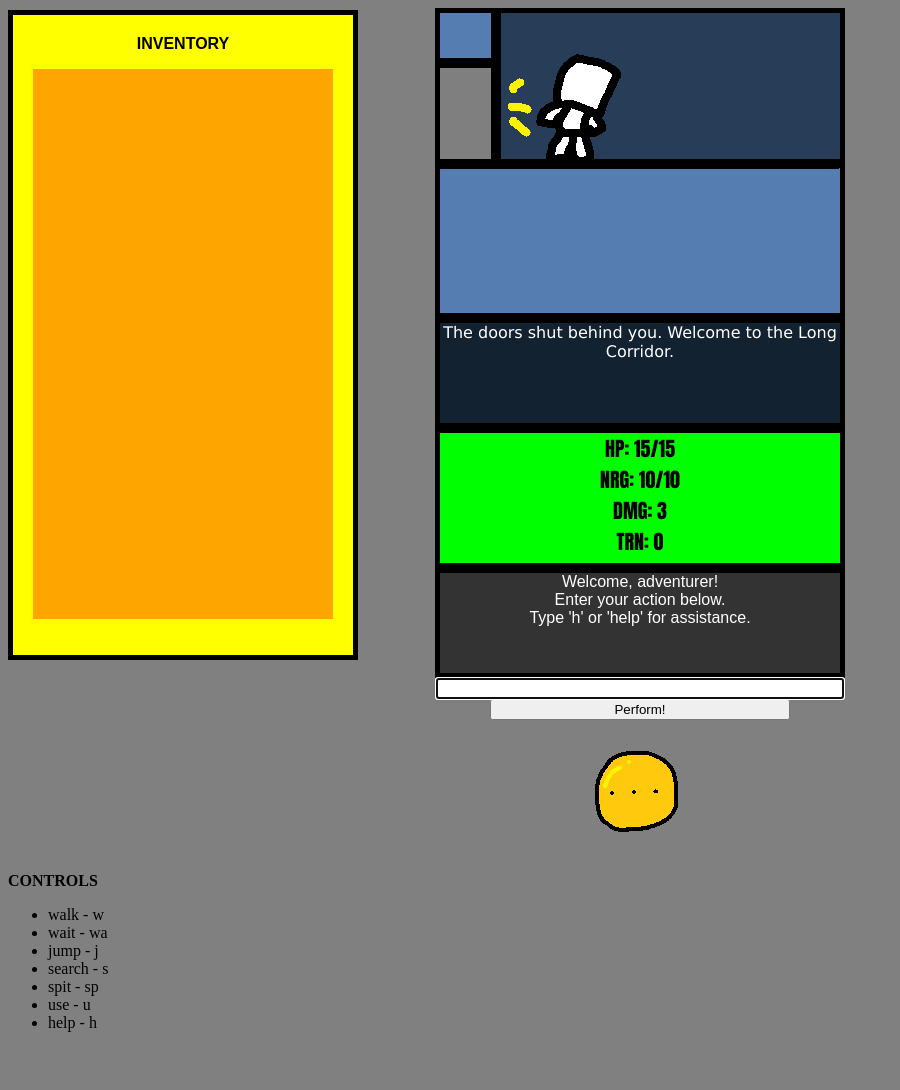
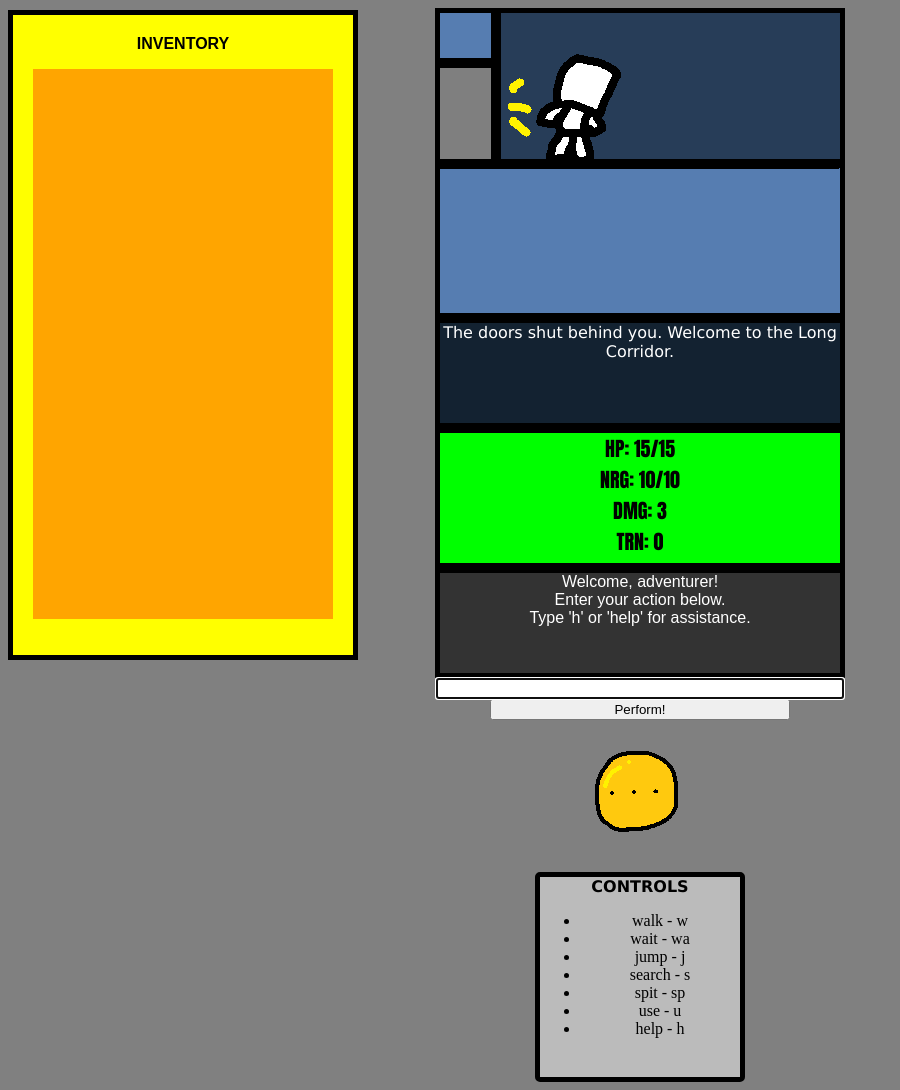
Before and after one commit to neonroad/TLC, a plain HTML site: page index.html in a window 1280 px wide. Shown: the whole page, without its empty margins (0-900 px from the left). Before the commit the page ends 1048 px from the top, so only its background shows below. Drawn offline with Linux system fonts and the light colour scheme.

Commit message:
Changed Controls Panel
Made it more clear

```diff
--- a/index.html
+++ b/index.html
@@ -27,9 +27,9 @@
     </div>
   </div>
 
-  <div ="helpPanel">
+  <div id="helpPanel">
+    <strong><span>CONTROLS</span></strong>
     <div id="controls">
-      <strong>CONTROLS</strong>
       <ul id="controlList">
       <li>walk - w</li>
       <li>wait - wa</li>
--- a/style.css
+++ b/style.css
@@ -86,3 +86,15 @@ body{
   display:block;
   margin:auto;
 }
+#helpPanel{
+  text-align: center;
+  border: 5px solid black;
+  border-radius:5px;
+  background-color: #BBBBBB;
+  margin:auto;
+  width:200px;
+  height:200px;
+}
+span{
+  font-family: Verdana;
+}
```
